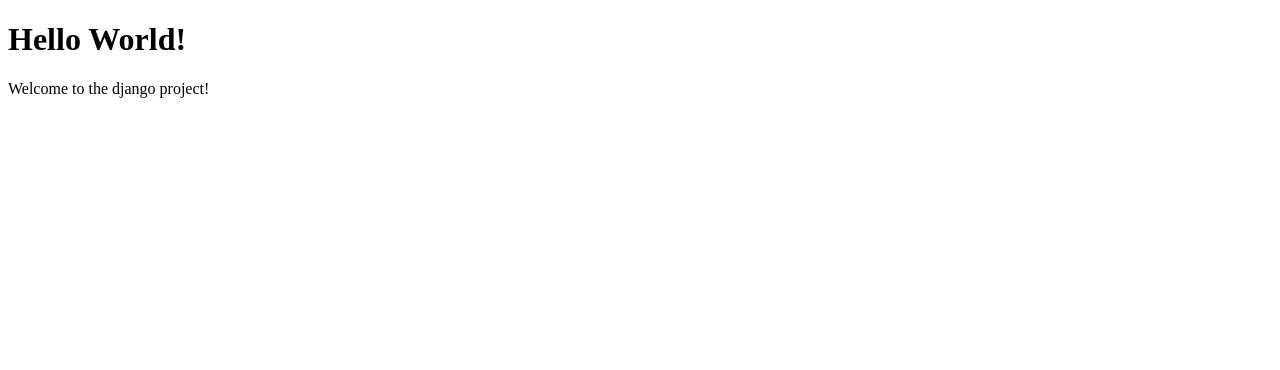
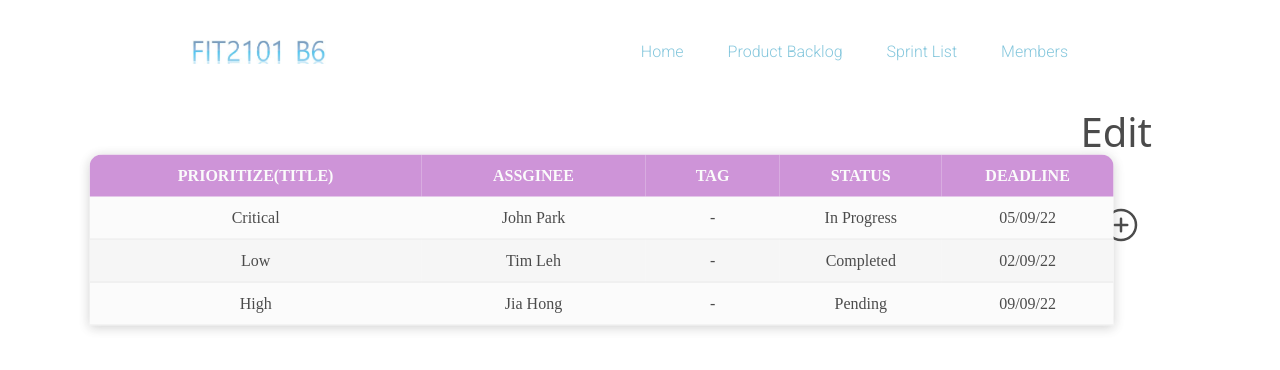
Before and after one commit to ypppp/Team-Management-Web-App, a Django app: page /members/ in a window 1280 px wide. Shown: the top 370 px of the page. Run offline with Django 4.2, Linux system fonts and the light colour scheme.

Commit message:
added new branch

```diff
--- /dev/null
+++ b/Scrum/members/static/style.css
@@ -0,0 +1,157 @@
+@import url('https://fonts.googleapis.com/css2?family=Roboto:wght@300&display=swap');
+
+/* Nav bar styles */
+* {
+    box-sizing: border-box;
+    margin: 0;
+    padding: 0;
+}
+
+.logo {
+    cursor: pointer;
+    width: 15%;
+    height: 15%;
+}
+
+header {
+    display: flex;
+    justify-content: space-between;
+    align-items: center;
+    padding: 40px 15%;
+}
+
+li, a{
+    font-family: "Roboto", sans-serif;
+    font-weight: 500;
+    font-size: 16px;
+    color: rgb(81, 175, 206);
+    text-decoration: none;
+
+}
+
+.nav__links {
+    list-style: none;
+}
+
+.nav__links li {
+    display: inline-block;
+    padding: 0px 20px;
+}
+
+.nav__links li a {
+    transition: all 0.3s ease 0s;
+}
+
+.nav__links li a:hover {
+    color: green;
+}
+
+/* Table styles */
+body {
+    border-collapse: collapse;
+    position: absolute;
+    top:0;
+    left: 0;
+    right: 0;
+    bottom: 0;
+    z-index: 1;
+    opacity: .7;
+    /*margin: 25px 0;
+    font-size: 0.9em;
+    min-width: 400px;
+    margin-left: auto;
+    margin-right: auto;
+    text-align: center;*/
+}
+
+table {
+    position: absolute;
+    z-index: 2;
+    left: 55%;
+    top: 30%;
+    transform: translate(-60%,-50%);
+    width:80%;
+    border-collapse: collapse;
+    border-spacing: 0;
+    border-radius: 12px 12px 0 0;
+    overflow: hidden;
+    box-shadow: 0 2px 12px rgba(32,32,32,.3);
+    background: #fafafa;
+    text-align: center;
+}
+
+th {
+    background: #ba68c8;
+    color:#fafafa;
+    text-transform: uppercase;
+}
+
+.col1 {
+    width: 700px;
+
+
+}
+
+.col2 {
+    width:500px;
+}
+
+.col3 {
+    width: 300px
+}
+
+.col4 {
+    width: 300px
+}
+
+.col5 {
+    width: 300px
+}
+
+th,td {
+    padding: 12px 20px;
+}
+
+.table tbody tr {
+    border-bottom: 1px solid #dddddddd;
+}
+
+.table tbody tr:nth-of-type(even) {
+    background-color: #f3f3f3;
+}
+
+
+
+/* Button styles */
+.button1, .button2 {
+    display: inline-flex;
+    height: 50px;
+    padding: 0;
+    background-color: white;
+    border: none;
+    outline: none;
+    border-radius: 5px;
+    overflow: hidden;
+    cursor: pointer;
+    font-family: system-ui, -apple-system, BlinkMacSystemFont, 'Segoe UI', Roboto, Oxygen, Ubuntu, Cantarell, 'Open Sans', 'Helvetica Neue', sans-serif;
+    font-size: 40px;
+}
+
+.button1 {
+    position: absolute;
+    right: 10%;
+}
+
+.button2 {
+    position: absolute;
+    right: 9%;
+    top: 200px;
+}
+
+.button__icon {
+    display: inline-flex;
+    height: 100%;
+    align-items: center;
+    padding: 0 24px;
+
+}
--- a/Scrum/members/templates/members/myfirst.html
+++ b/Scrum/members/templates/members/myfirst.html
@@ -2,10 +2,83 @@
 <html lang="en">
 <head>
     <meta charset="UTF-8">
-    <title>Title</title>
+    <title>FIT2101 B6</title>
+    {%load static%}
+    <link rel="stylesheet" href="{% static 'style.css'%}">
+
 </head>
 <body>
-<h1>Hello World!</h1>
-<p>Welcome to the django project!</p>
+    <header>
+        <img class="logo" src="\static\logo.JPG" alt=:logo>
+        <div class="navbar">
+            <div class="container">
+                <nav>
+                    <ul class="nav__links">
+                        <li><a href="#">Home</a></li>
+                        <li><a href="#">Product Backlog</a></li>
+                        <li><a href="#">Sprint List</a></li>
+                        <li><a href="#">Members</a></li>
+                    </ul>
+                </nav>
+            </div>
+        </div>
+    </header>
+
+    <section class="taskTable">
+        <div class="container">
+            <table class="table">
+                <thead>
+                    <tr>
+                        <th class="col1">Prioritize(title)</th>
+                        <th class="col2">Assginee</th>
+                        <th class="col3">Tag</th>
+                        <th class="col4">Status</th>
+                        <th class="col5">Deadline</th>
+                    </tr>
+                </thead>
+
+                <tbody>
+                    <tr>
+                        <td>Critical</td>
+                        <td>John Park</td>
+                        <td>-</td>
+                        <td>In Progress</td>
+                        <td>05/09/22</td>
+                    </tr>
+
+                    <tr>
+                        <td>Low</td>
+                        <td>Tim Leh</td>
+                        <td>-</td>
+                        <td>Completed</td>
+                        <td>02/09/22</td>
+                    </tr>
+
+                    <tr>
+                        <td>High</td>
+                        <td>Jia Hong</td>
+                        <td>-</td>
+                        <td>Pending</td>
+                        <td>09/09/22</td>
+                    </tr>
+                </tbody>
+            </table>
+        </div>
+    </section>
+
+
+    <button type="button" class="button1">
+        <span class="button__text">Edit</span>
+
+    </button>
+
+    <button type="button" class="button2">
+        <span class="button__icon"><ion-icon name="add-circle-outline"></ion-icon>
+        </span>
+
+    </button>
+
+
+    <script type="module" src="https://unpkg.com/ionicons@5.5.2/dist/ionicons/ionicons.esm.js"></script>
 </body>
 </html>
```
Also changed, not shown: Scrum/members/static/logo.JPG (added).
